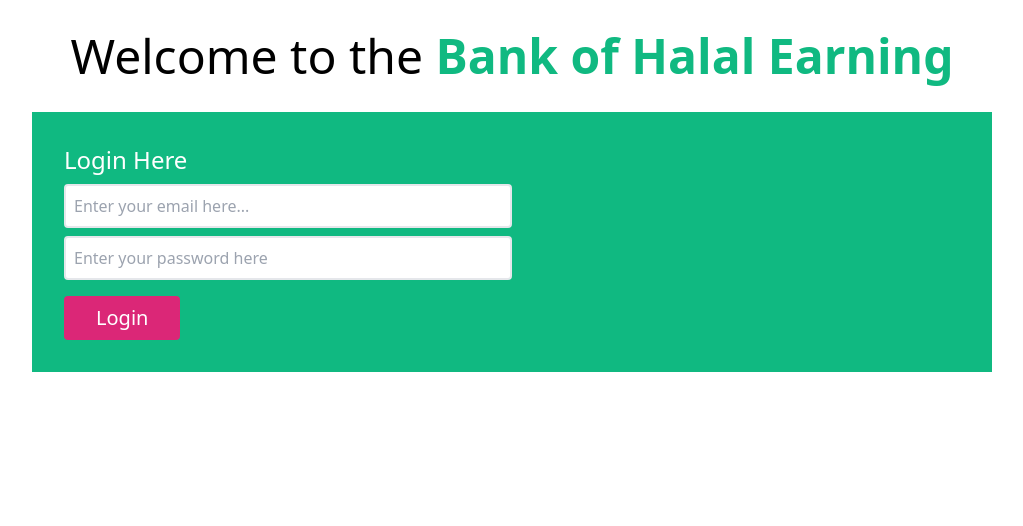
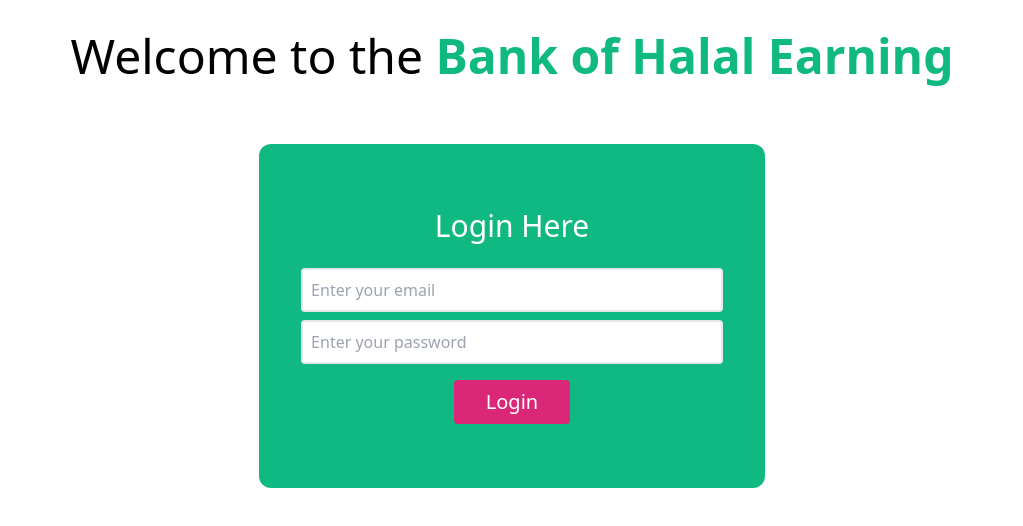
Before and after one commit to mohaymenrafi/bank, a plain HTML site: page index.html in a window 1280 px wide. Shown: the whole page, without its empty margins (128-1151 px from the left). Drawn offline with nearby package versions, Linux system fonts and the light colour scheme.

Commit message:
login page css change

```diff
--- a/index.html
+++ b/index.html
@@ -11,12 +11,12 @@
     <h1 class="text-5xl text-center mt-8">Welcome to the <span class="font-semibold text-green-500">Bank of Halal Earning</span></h1>
 
     <main>
-        <section class="form-wrapper bg-green-500 w-3/4 mx-auto mt-8 p-8">
-            <h3 class="text-2xl text-white">Login Here</h3>
-            <div>
-                <input type="email" name="email" id="user-email" class="border-2 rounded w-6/12 mt-2 mb-2 p-2" placeholder="Enter your email here...">
-                <input type="password" name="password" class="border-2 rounded w-6/12 p-2" id="user-password" placeholder="Enter your password here">
-                <button id="submit-btn" class="bg-pink-600 text-white px-8 py-2 rounded block mt-4 text-xl">Login</button>
+        <section class="form-wrapper bg-green-500 w-max mx-auto mt-16 py-16 rounded-xl">
+            <h3 class="text-3xl text-white text-center mb-4">Login Here</h3>
+            <div class="text-center">
+                <input type="email" name="email" id="user-email" class="border-2 rounded w-10/12 mt-2 mb-2 p-2" placeholder="Enter your email ">
+                <input type="password" name="password" class="border-2 rounded w-10/12 p-2" id="user-password" placeholder="Enter your password">
+                <button id="submit-btn" class="bg-pink-600 text-white px-8 py-2 rounded block mt-4 text-xl mx-auto">Login</button>
             </div>
         </section>
     </main>
```
